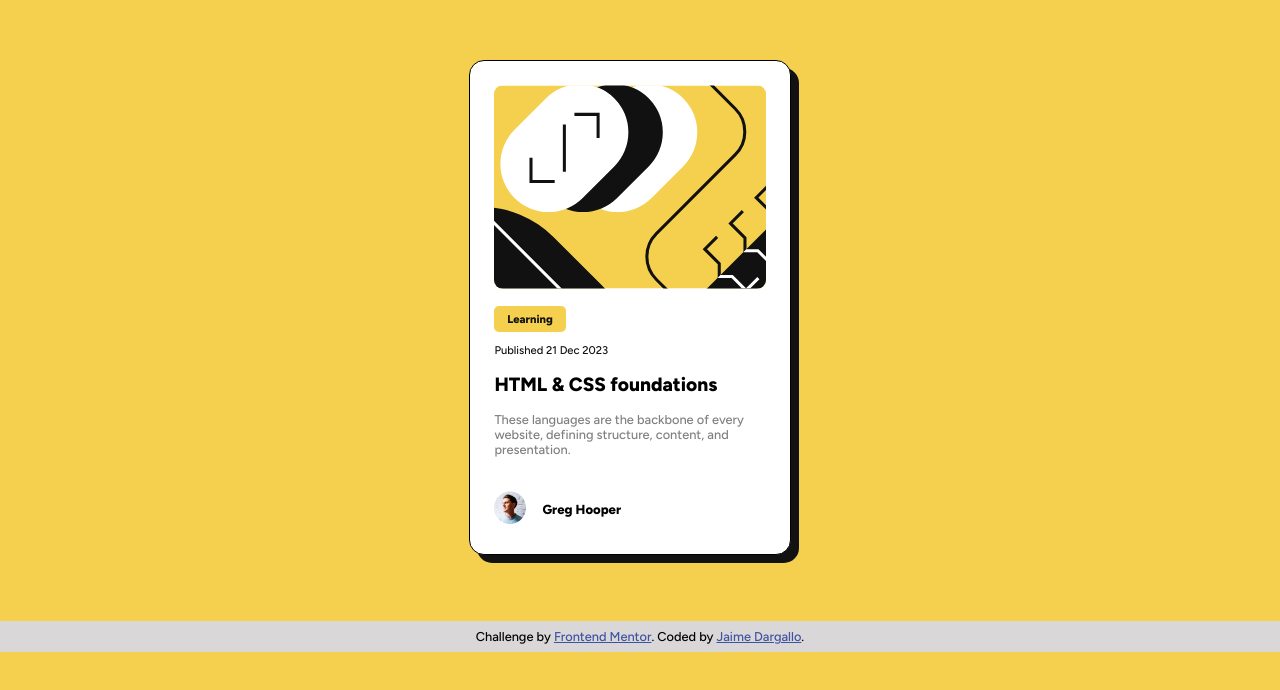
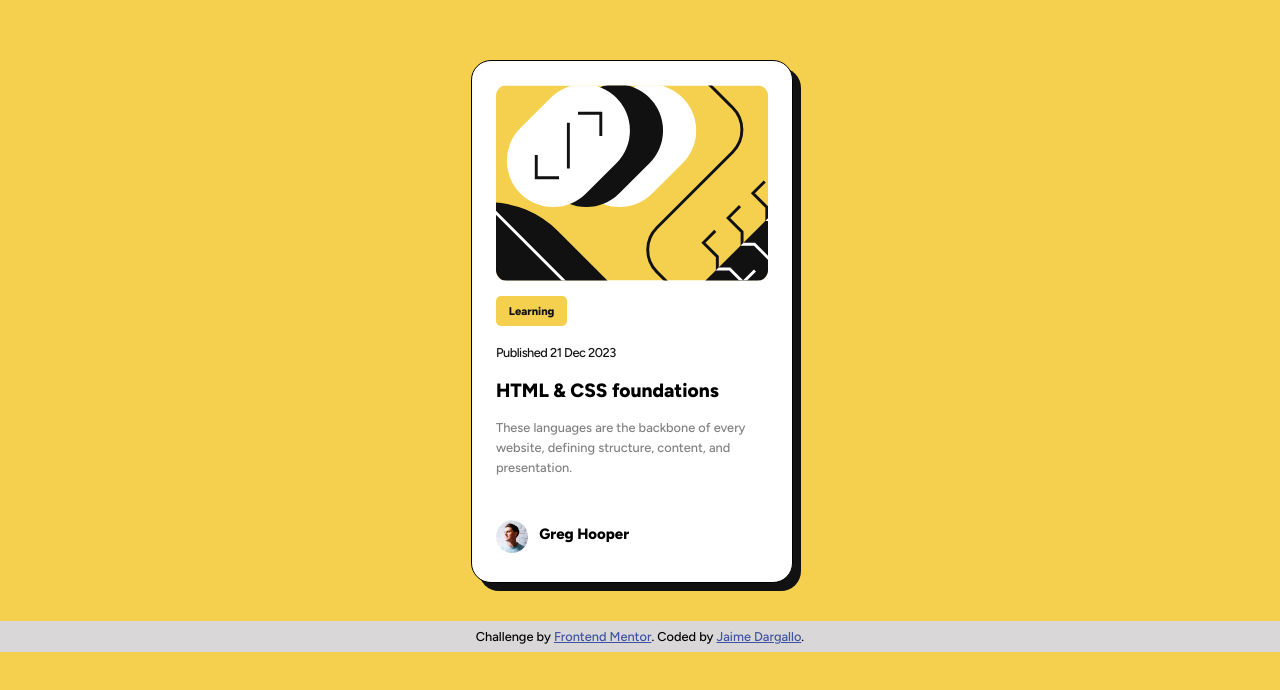
Before and after one commit to jaimedargallo/frontendmentor-preview-card, a website: page index.html in a window 1280 px wide. Shown: the part 148-838 px from the top of the page. Drawn offline with Linux system fonts and the light colour scheme.

Commit message:
feat: image ratio

```diff
--- a/css/style.css
+++ b/css/style.css
@@ -21,23 +21,23 @@ main {
   display: flex;
   flex-direction: column;
   align-items: center;
-  margin: 13rem 1.2rem 0 0;
+  margin: 13rem 1rem 0 0;
 }
 
 .card {
   background-color: var(--White);
   border: 1px solid #000;
-  border-radius: 15px;
+  border-radius: 20px;
   box-shadow: 0.5rem 0.5rem var(--Black);
   width: 17rem;
   padding: 1.5rem;
 }
 
 .ilustration {
-  aspect-ratio: 4/3;
+  aspect-ratio: 18 / 13;
   object-fit: cover;
   width: 100%;
-  border-radius: 9px;
+  border-radius: 11px;
   margin: 0 1rem 1rem 0;
 }
 
@@ -48,7 +48,7 @@ main {
   font-size: 0.7rem;
   font-weight: 800;
   margin: 5rem 0 5rem 0;
-  padding: 0.4rem 0.8rem;
+  padding: 0.5rem 0.8rem;
   text-decoration: none;
   transition-property: color, background-color;
   transition-duration: 300ms;
@@ -63,9 +63,10 @@ main {
 
 .date {
   color: var(--Black);
-  font-size: 0.7rem;
+  font-size: 0.8rem;
   font-weight: 500;
-  margin: 1rem 0 1rem 0;
+  letter-spacing: -0.5px;
+  margin: 1.5rem 0 1rem 0;
 }
 
 h2 {
@@ -78,6 +79,7 @@ h2 {
 p {
   font-size: 0.8rem;
   font-weight: 500;
+  line-height: 20px;
   margin: 0 0 2rem;
   color: var(--Grey);
 }
@@ -88,13 +90,13 @@ p {
 }
 
 .avatar {
-  margin: 0 1rem 0 0 ;
+  margin: 0.5rem 0.7rem 0 0;
   width: 2rem;
   height: auto;
 }
 
 .nameUser {
-  font-size: 0.7rem;
+  font-size: 0.8rem;
 }
 
 .attribution {
```
